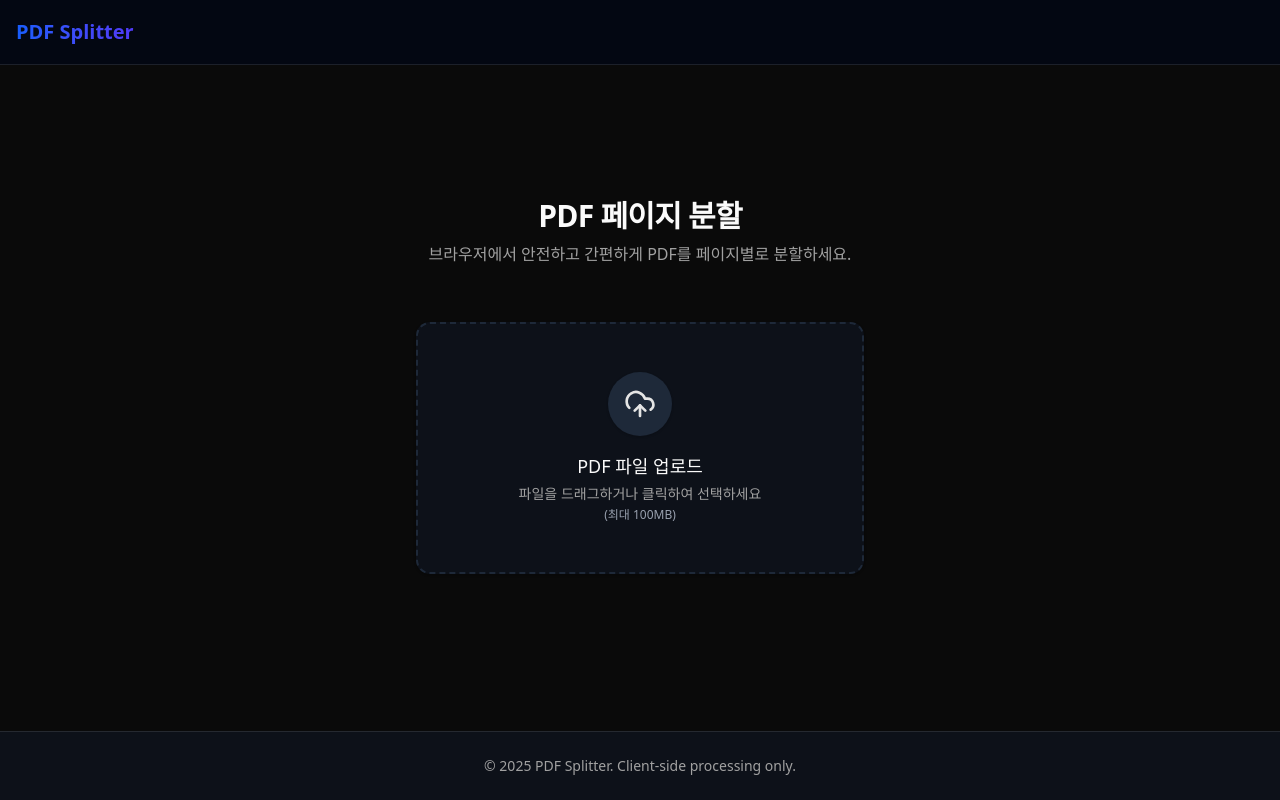
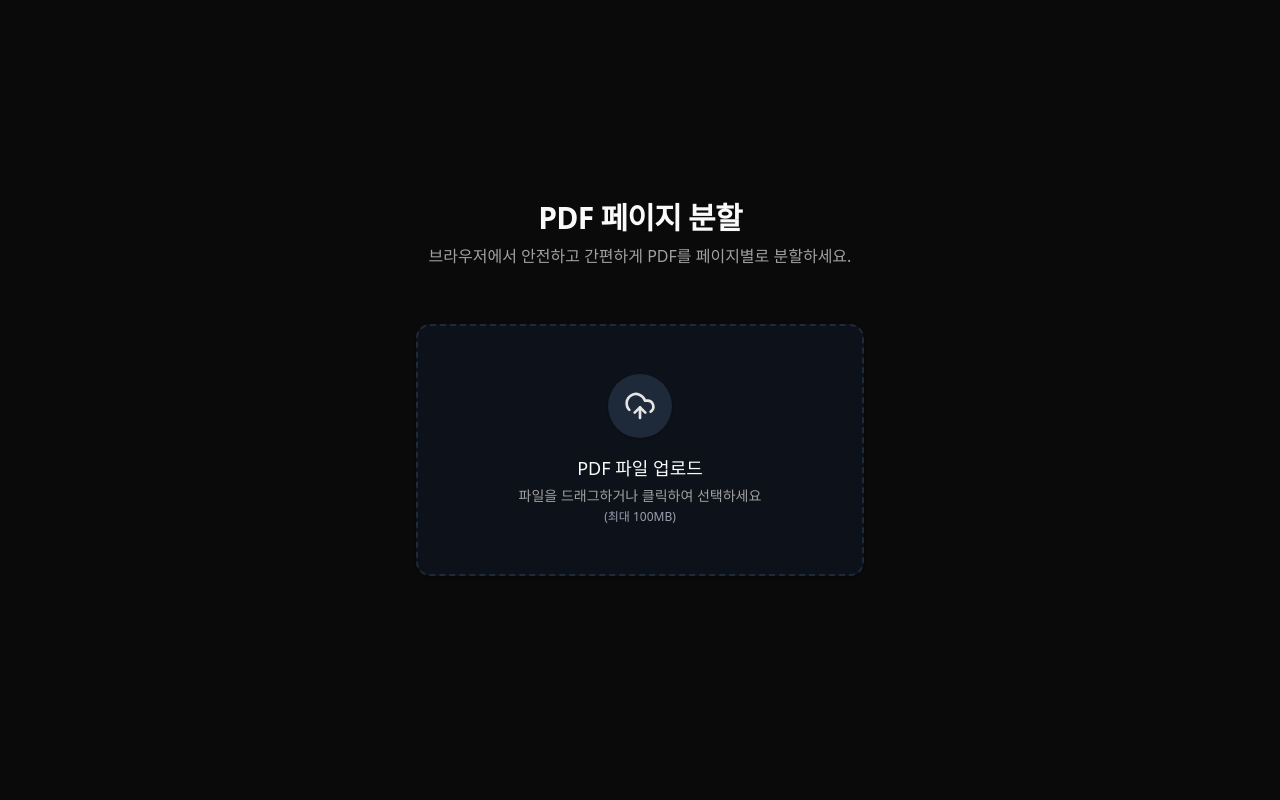
Before and after one commit to webshackgithub/wc-pdf-prd, a Next.js app: page / in a window 1280 px wide. Built offline with nearby package versions, Linux system fonts and the light colour scheme.

Commit message:
UI 레이아웃 변경(Full Page) 및 아키텍처 문서 최신화

```diff
--- a/app/page.tsx
+++ b/app/page.tsx
@@ -68,15 +68,6 @@
 
   return (
     <div className="flex flex-col min-h-screen">
-      {/* Header */}
-      <header className="border-b bg-white dark:bg-gray-950">
-        <div className="container mx-auto px-4 h-16 flex items-center">
-          <h1 className="text-xl font-bold bg-gradient-to-r from-blue-600 to-indigo-600 bg-clip-text text-transparent">
-            PDF Splitter
-          </h1>
-        </div>
-      </header>
-
       {/* Main Content */}
       <main className="flex-1 container mx-auto px-4 py-8 flex flex-col items-center justify-center">
         <div className="w-full max-w-6xl space-y-8"> {/* Increased width for 5-col grid */}
@@ -117,13 +108,6 @@
           </div>
         </div>
       </main>
-
-      {/* Footer */}
-      <footer className="border-t py-6 bg-gray-50 dark:bg-gray-900/50">
-        <div className="container mx-auto px-4 text-center text-sm text-muted-foreground">
-          &copy; {new Date().getFullYear()} PDF Splitter. Client-side processing only.
-        </div>
-      </footer>
     </div>
   );
 }
```
Also changed, not shown: .agent/rules/project-architecture.md, 1 other file (tests, documents, lock files or other folders).
